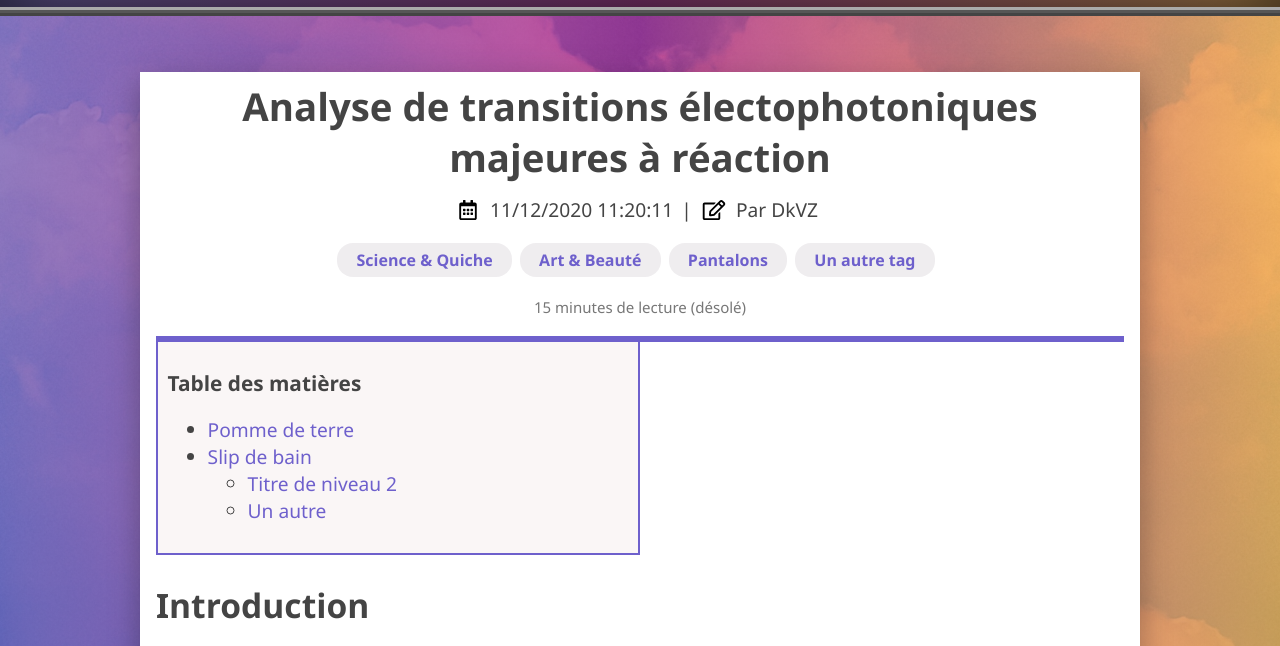
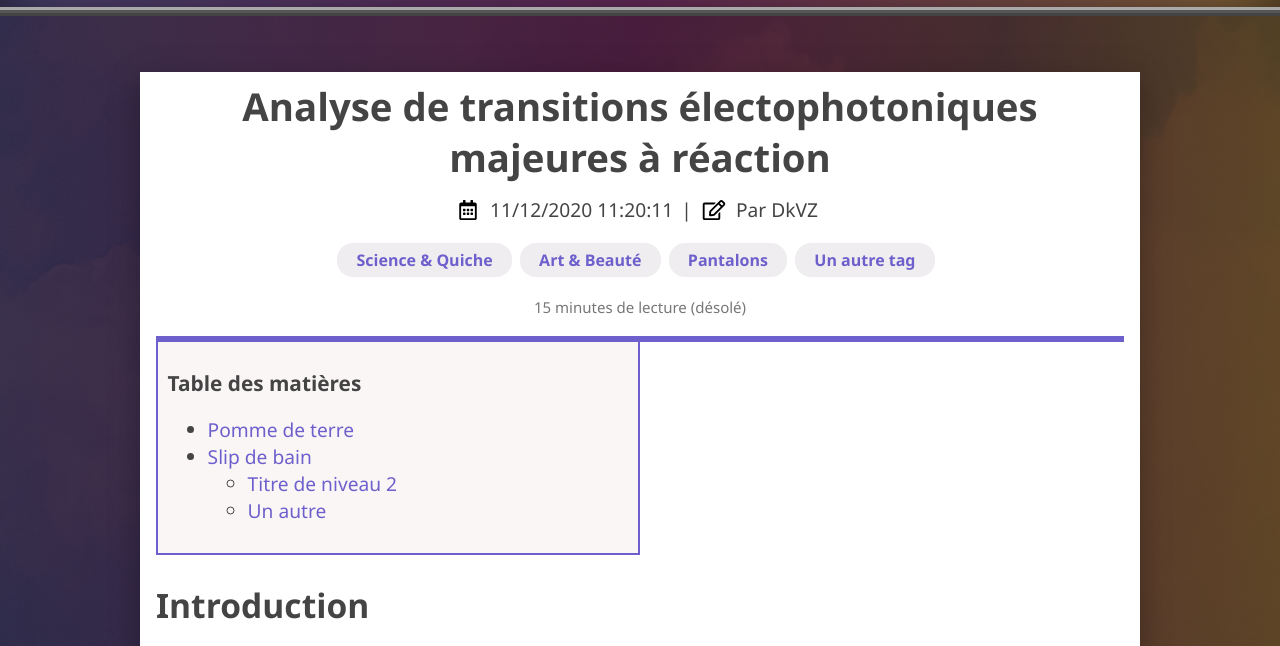
Before and after one commit to dkvz/new-blog-poc, a plain HTML site: page src/article.html in a window 1280 px wide. Shown: the part 154-800 px from the top of the page. Drawn offline with Linux system fonts and the light colour scheme; some packages are replaced by stand-ins of ours; a script that the page names is missing.

Commit message:
Make background darker

```diff
--- a/src/css/style.css
+++ b/src/css/style.css
@@ -46,7 +46,9 @@ html, body {
   background-image: url('../img/clouds3.jpg');
   background-repeat: repeat-y;
   background-size: contain;
-  background-image: linear-gradient(90deg, rgba(110, 96, 204, 0.7) 0%, rgba(182, 35, 150, 0.7) 50%, rgba(252, 176, 69, 0.7) 100%), url('../img/seamless_clouds3.jpg');
+  /* Lighter version:
+  background: linear-gradient(90deg, rgba(110, 96, 204, 0.7) 0%, rgba(182, 35, 150, 0.7) 50%, rgba(252, 176, 69, 0.7) 100%), url('../img/seamless_clouds3.jpg');*/
+  background: linear-gradient(rgba(0, 0, 0, 0.6), rgba(0, 0, 0, 0.6)), linear-gradient(90deg, rgba(110, 96, 204, 0.7) 0%, rgba(182, 35, 150, 0.7) 50%, rgba(252, 176, 69, 0.7) 100%), url('../img/seamless_clouds3.jpg');
 }
 
 .flex--center {
```
